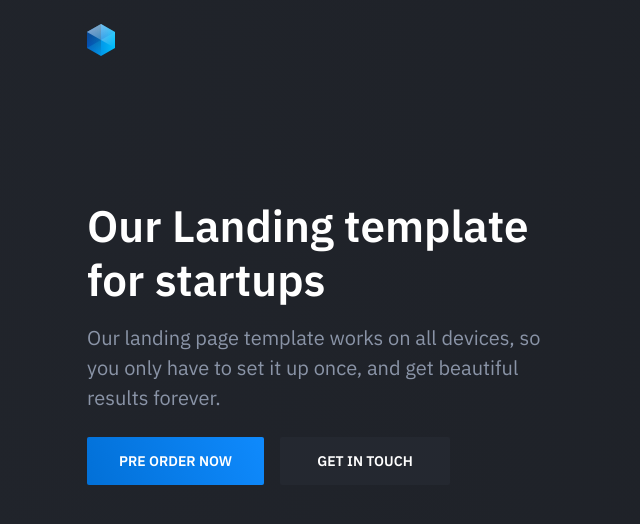
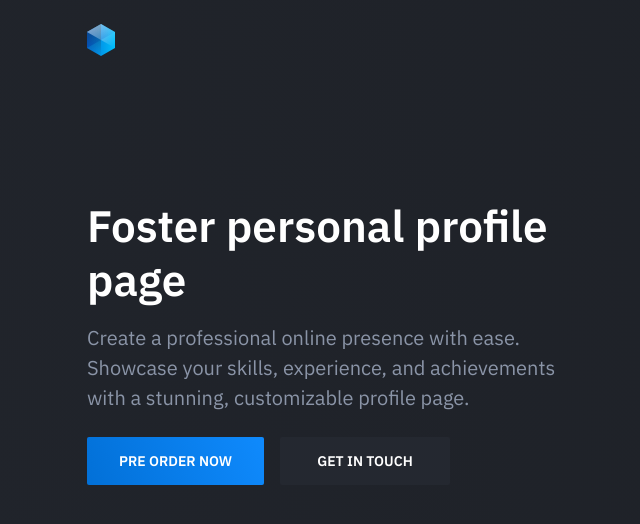
Before and after one commit to revfoster/profile-app, a React (Vite) app: page / in a window 1280 px wide. Shown: the top 524 px of the page, without its empty margins (13-653 px from the left). Built offline with nearby package versions, Linux system fonts and the light colour scheme.

Commit message:
I updated the Hero.jsx

```diff
--- a/src/components/Hero.jsx
+++ b/src/components/Hero.jsx
@@ -64,9 +64,8 @@ export default function Hero() {
       <div className="container">
         <div className="hero-inner">
           <div className="hero-copy">
-            <h1 className="hero-title mt-0">Our Landing template for startups</h1>
-            <p className="hero-paragraph">Our landing page template works on all devices, so you only have
-              to set it up once, and get beautiful results forever.</p>
+            <h1 className="hero-title mt-0">Foster personal profile page</h1>
+            <p className="hero-paragraph">Create a professional online presence with ease. Showcase your skills, experience, and achievements with a stunning, customizable profile page.</p>
             <div className="hero-cta"><a className="button button-primary" href="#">Pre order now</a><a
               className="button" href="#">Get in touch</a></div>
           </div>
```
